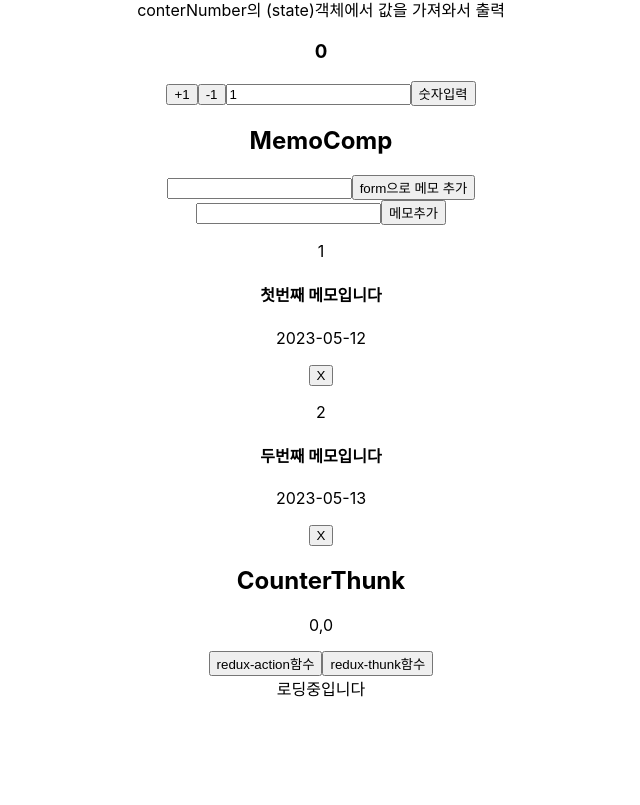
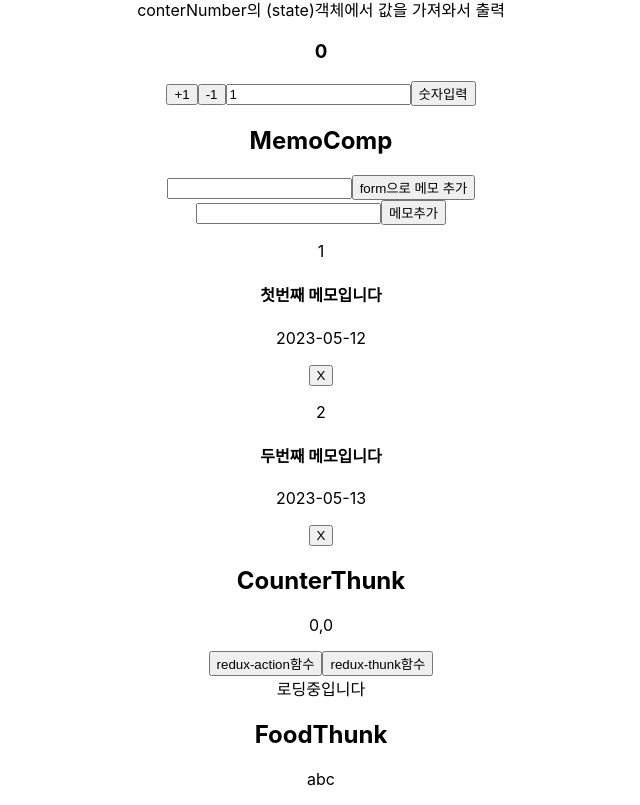
Before and after one commit to KIMPPT/React-Redux, a React (Create React App) app in the folder react-redux/: page / in a window 1280 px wide. Shown: the part 264-1069 px from the top of the page, without its empty margins (319-959 px from the left). Before the commit the page ends 980 px from the top, so only its background shows below. Built offline with nearby package versions, Linux system fonts and the light colour scheme; no server answers.

Commit message:
05121818

```diff
--- a/react-redux/src/App.js
+++ b/react-redux/src/App.js
@@ -5,6 +5,7 @@ import CounterNumber from "./components/CounterNumber";
 import MemoComp from "./components/MemoComp";
 import CounterThunk from "./components/CounterThunk";
 import WeatherThunk from "./components/WeatherThunk";
+import FoodThunk from "./components/FoodThunk";
 function App() {
   return (
     <div className="App">
@@ -13,6 +14,7 @@ function App() {
       <MemoComp/>
       <CounterThunk/>
       <WeatherThunk/>
+      <FoodThunk/>
     </div>
   );
 }
--- /dev/null
+++ b/react-redux/src/components/FoodThunk.jsx
@@ -0,0 +1,15 @@
+import React,{useEffect} from 'react'
+import { useSelector,useDispatch } from 'react-redux'
+import { foodname } from '../modules/foodThunk';
+export default function FoodThunk() {
+    let foodName=useSelector((state)=>state.foodThunk)
+    let dispatch=useDispatch();
+    console.log(foodName);
+    useEffect(()=>{dispatch(foodname())},[])
+  return (
+    <div>
+        <h2>FoodThunk</h2>
+        <p>{foodName.food}</p>
+    </div>
+  )
+}
--- a/react-redux/src/components/WeatherThunk.jsx
+++ b/react-redux/src/components/WeatherThunk.jsx
@@ -3,6 +3,7 @@ import { useSelector,useDispatch } from "react-redux";
 import { getweather } from "../modules/weatherThunk";
 export default function WeatherThunk() {
   let weather = useSelector((state) => state.weatherThunk);
+  console.log(weather);
   let dispatch=useDispatch()
   //
   useEffect(()=>{dispatch(getweather())},[])
--- /dev/null
+++ b/react-redux/src/modules/foodThunk.js
@@ -0,0 +1,34 @@
+//API 연습하기 위해서 이전의 부산먹거리 API를 들고와서 추가하기
+//action.type 추가 필요 : getFood
+
+let initalState = {
+  food: "abc",
+  loading: false,
+};
+export let foodname = () => async (next) => {
+  next({ type: "startloading" });
+  let response = await fetch(
+    "https://busan-food.openapi.redtable.global/api/menu-dscrn/korean?serviceKey=visqlVyV5VIOGVgNswzp3XoFYPXiaCBh40hdIWnK5AAhTN01GbYZKV4WvQJyEQiu&pageNo=4"
+  );
+  let data = await response.json();
+  console.log(data.body[0]);
+  next({ type: "foodName", payload: data.body[0].MENU_NM });
+  next({ type: "endloading" });
+};
+function foodThunk(state = initalState, action) {
+  switch (action.type) {
+    case "foodName": {
+      return { food: action.payload };
+    }
+    case "startloading": {
+      return { ...state, loading: true };
+    }
+    case "endloading": {
+      return { ...state, loading: false };
+    }
+    default: {
+      return state;
+    }
+  }
+}
+export default foodThunk;
--- a/react-redux/src/modules/index.js
+++ b/react-redux/src/modules/index.js
@@ -8,7 +8,8 @@ import counterNumber from "./counterNumber";
 import memo from "./memo";
 import counterThunk from "./counterThunk";
 import weatherThunk from "./weatherThunk";
+import foodThunk from "./foodThunk";
 //작성한 reducer 들을 객체로 묶어서 내보냄
-let rootReducer = combineReducers({ counter, counter2, counterNumber, memo,counterThunk,weatherThunk });
+let rootReducer = combineReducers({ counter, counter2, counterNumber, memo,counterThunk,weatherThunk,foodThunk });
 
 export default rootReducer;
--- a/react-redux/src/modules/weatherThunk.js
+++ b/react-redux/src/modules/weatherThunk.js
@@ -28,6 +28,8 @@ export let getweather = () => async (next) => {
   //getWeather action 함수 종료 : loading-false
   next({ type: "endloading" });
 };
+
+
 //reducer
 function weatherThunk(state = initalState, action) {
   switch (action.type) {
```
